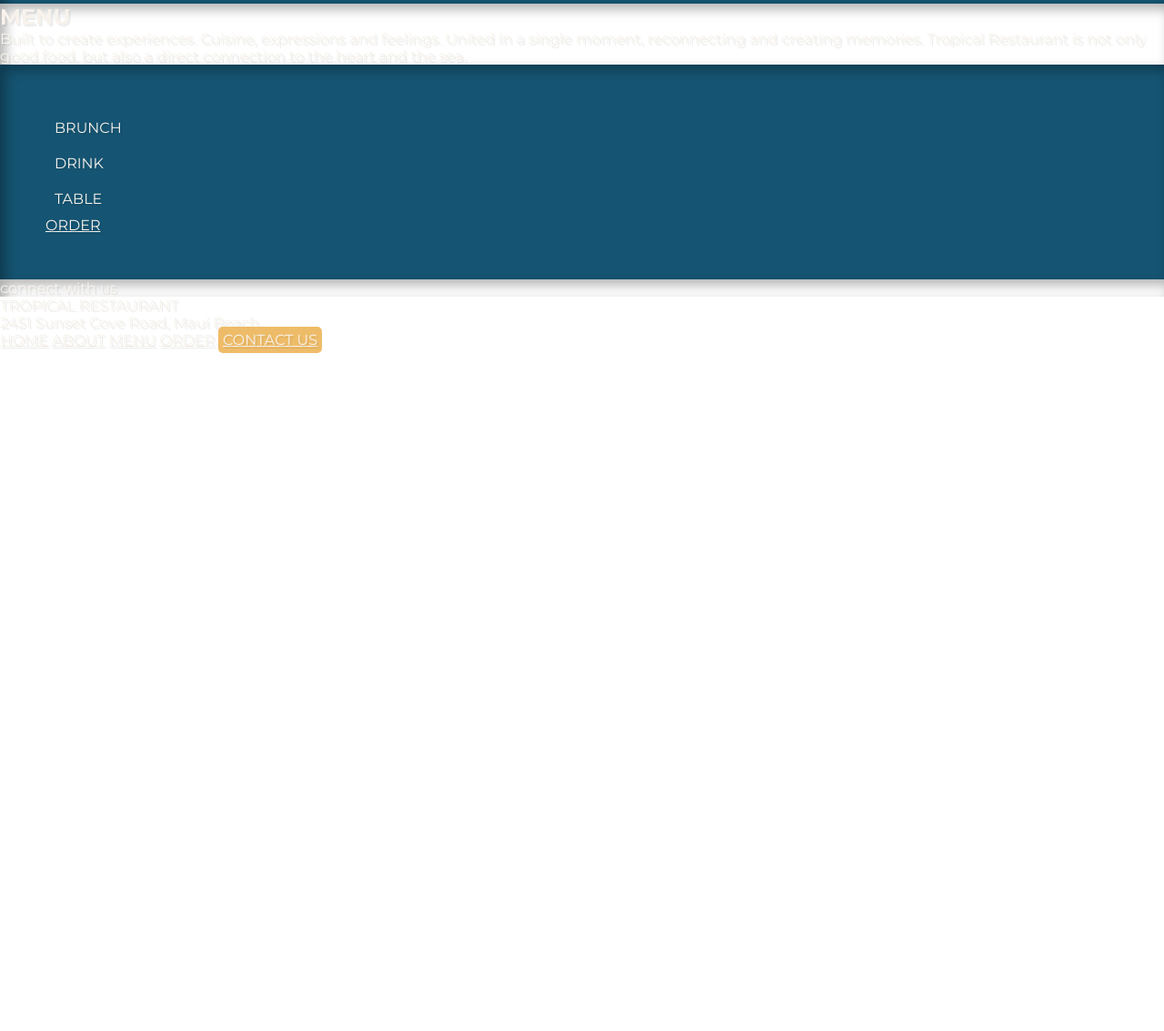
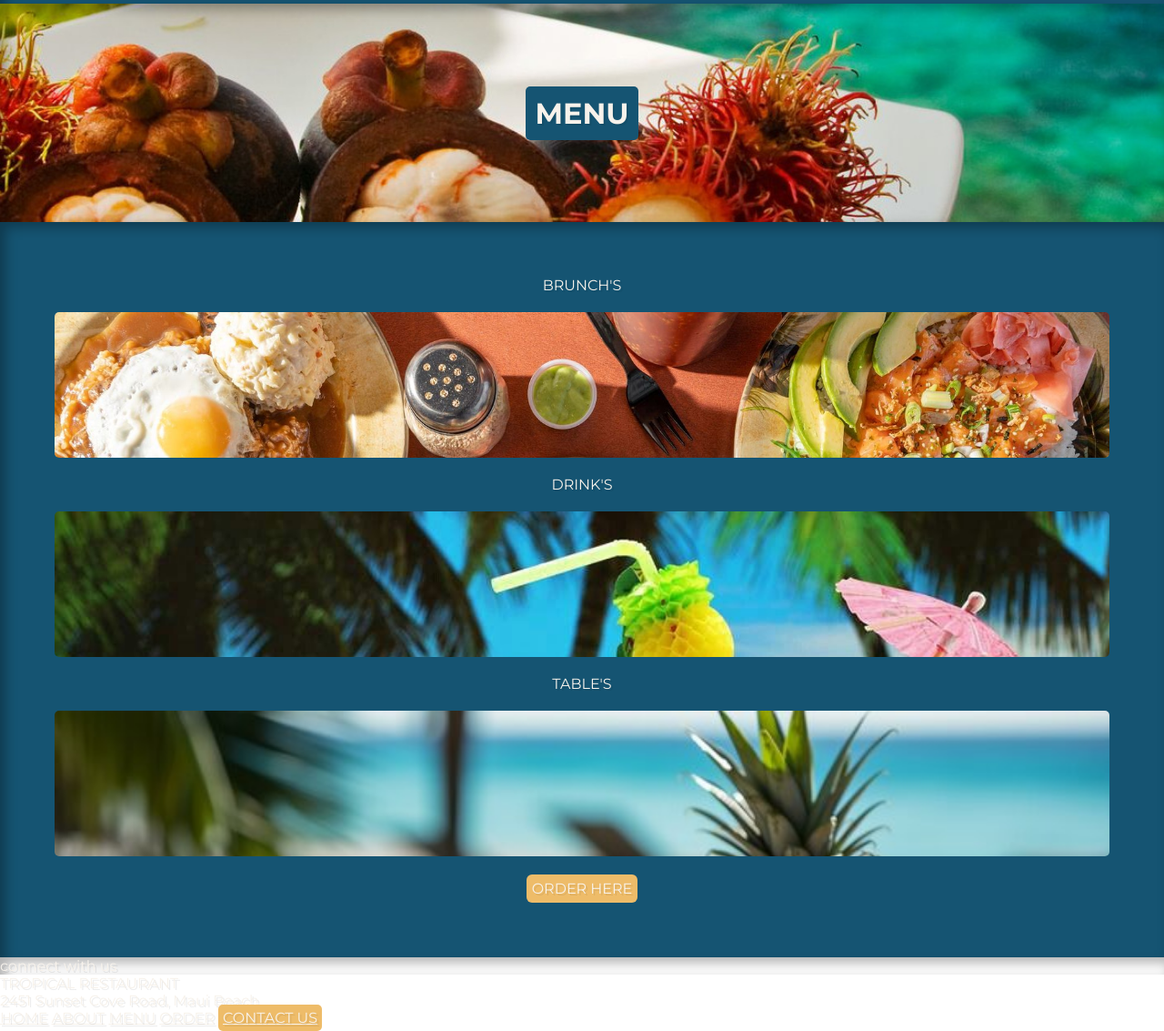
Before and after one commit to kaykyrodrigues/projeto-restaurante, a plain HTML site: page index.html in a window 1280 px wide. Shown: the part 499-1632 px from the top of the page at 91% size. Before the commit the page ends 887 px from the top, so only its background shows below. Drawn offline with nearby package versions, Linux system fonts and the light colour scheme.

Commit message:
Adicionando a seção de menu

```diff
--- a/estilo/style.css
+++ b/estilo/style.css
@@ -21,6 +21,10 @@ Areia: #EEBC69
 header {
     padding: 30px;
     background-color: #155472;
+    position: sticky;
+    top: 0;
+    text-shadow: 1px solid black;
+    box-shadow: inset 6px 6px 13px #0000004f;
 
     display: flex;
     flex-flow: row nowrap;
@@ -64,6 +68,9 @@ section {
     display: flex;
 }
 
+
+
+
 section.ciano{
     background-color: #155472;
     padding: 50px;
@@ -81,6 +88,60 @@ section.ciano > p {
     margin: 10px;
 
 }
+
+section.ciano > p.opc {
+    align-self: center;
+}
+
+p.opc:hover {
+    background-color: #F7F2EB;
+    color: #155472;
+    padding: 6px;
+    border-radius: 6px;
+    transition: .4s;
+}
+
+section.ciano > p#ip1 {
+    height: 20vh;
+    background-image: url(imagens/imp01.jpg);
+    background-size: cover;
+    background-repeat: no-repeat;
+    border-radius: 5px;
+}
+
+section.ciano > p#ip2 {
+    height: 20vh;
+    background-image: url(imagens/imp02.jpg);
+    background-size: cover;
+    background-repeat: no-repeat;
+    border-radius: 5px;
+}
+
+section.ciano > p#ip3 {
+    height: 20vh;
+    background-image: url(imagens/imp03.jpg);
+    background-size: cover;
+    background-repeat: no-repeat;
+    border-radius: 5px;
+}
+
+section.ciano > a#order {
+    align-self: center;
+    margin: 10px;
+    padding: 6px;
+    border-radius: 6px;
+    background-color: #EEBC69;
+    color: #F7F2EB;
+    text-decoration: none;
+}
+
+section.ciano > a#order:hover {
+    background-color: #F7F2EB;
+    color: #EEBC69;
+    transition: .4s;
+}
+
+
 
 section.img {
     display: flex;
@@ -104,3 +165,18 @@ section#img01 {
     background-size: cover;
     background-image: url(imagens/image001.jpg);
 }
+
+section#img02 {
+    height: 30vh;
+    background-size: cover;
+    background-repeat: no-repeat;
+    background-image: url(imagens/image002.jpg);
+}
+
+section#img02 > h2 {
+    align-self: center;
+    font-size: 2em;
+    padding: 10px;
+    border-radius: 5px;
+    background-color: #155472;
+}
--- a/index.html
+++ b/index.html
@@ -33,13 +33,16 @@
         <h2>
             MENU
          </h2>
-         <p>Built to create experiences. Cuisine, expressions and feelings. United in a single moment, reconnecting and creating memories. Tropical Restaurant is not only good food, but also a direct connection to the heart and the sea.</p>
+         <!-- <p>Built to create experiences. Cuisine, expressions and feelings. United in a single moment, reconnecting and creating memories. Tropical Restaurant is not only good food, but also a direct connection to the heart and the sea.</p> -->
     </section>
     <section class="ciano">
-        <P>BRUNCH</P>
-        <p>DRINK</p>
-        <p>TABLE</p>
-        <a href="#">ORDER</a>
+        <p class="opc">BRUNCH'S</p>
+        <p id="ip1"></p>
+        <p class="opc">DRINK'S</p>
+        <p id="ip2"></p>
+        <p class="opc">TABLE'S</p>
+        <p id="ip3"></p>
+        <a href="#" id="order">ORDER HERE</a>
     </section>
     <section class="img" id="img03">
         <p>connect with us</p>
```
Also changed, not shown: estilo/imagens/imp01.jpg (added), estilo/imagens/imp02.jpg (added), estilo/imagens/imp03.jpg (added).
